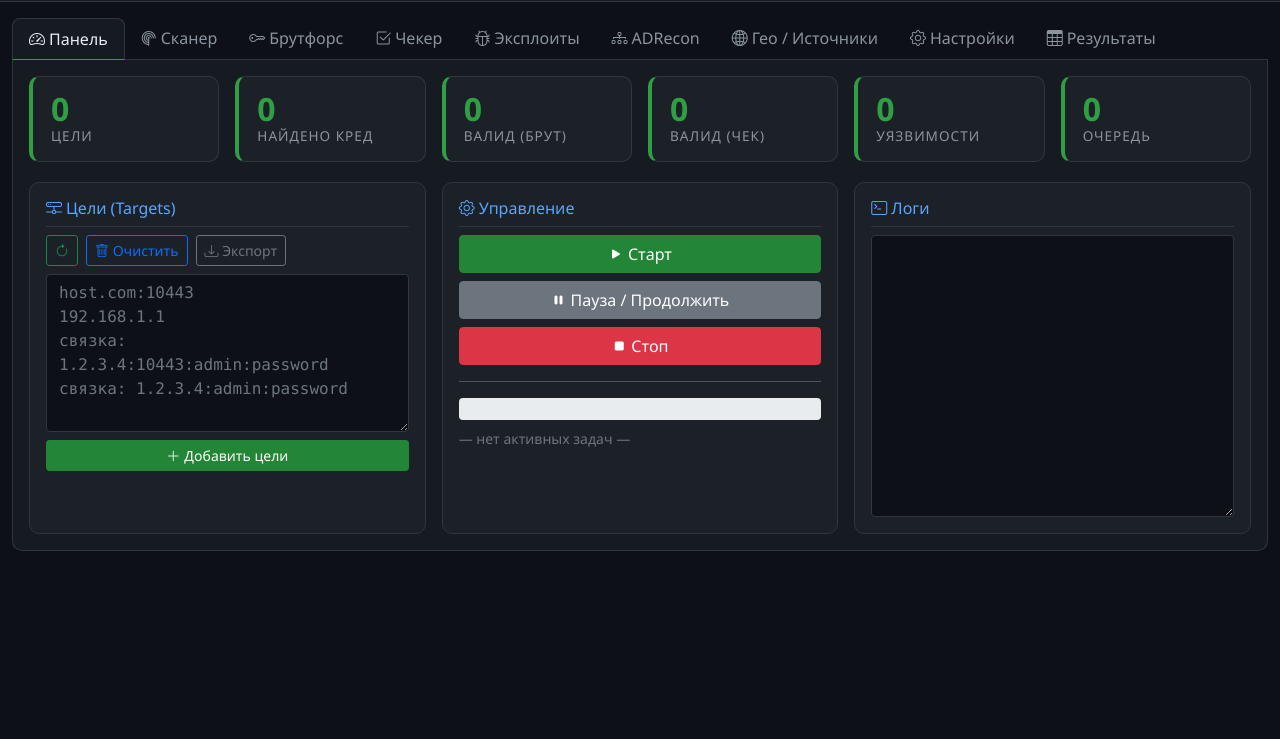
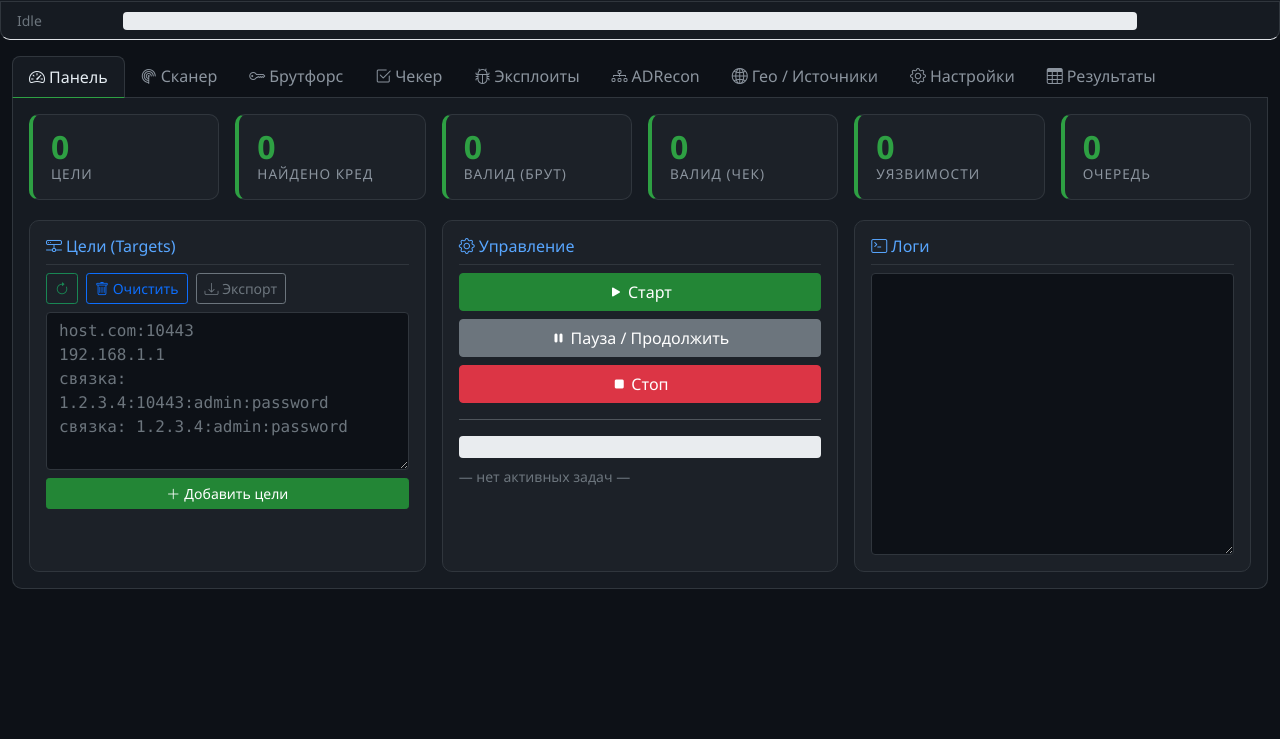
Before and after one commit to 1337or420/CHECKER, a plain HTML site: page public/index.html in a window 1280 px wide. Shown: the part 61-800 px from the top of the page. Drawn offline with nearby package versions, Linux system fonts and the light colour scheme; no server answers.

Commit message:
global progress bar visible on every tab

```diff
--- a/public/index.html
+++ b/public/index.html
@@ -21,6 +21,16 @@
         <span class="badge bg-dark border border-secondary" id="versionBadge">v2.0.0</span>
     </div>
 </nav>
+
+<div id="globalProgress" class="px-3 py-2 bg-panel border-bottom">
+    <div class="d-flex align-items-center gap-3">
+        <span id="gpLabel" class="small text-muted" style="min-width:90px">Idle</span>
+        <div class="progress flex-grow-1" style="height:18px;">
+            <div id="gpBar" class="progress-bar bg-success" style="width:0%">0%</div>
+        </div>
+        <span id="gpRate" class="small text-muted" style="min-width:110px;text-align:right"></span>
+    </div>
+</div>
 
 <div class="container-xxl mt-3">
     <ul class="nav nav-tabs panel-tabs" id="mainTabs" role="tablist">
```
